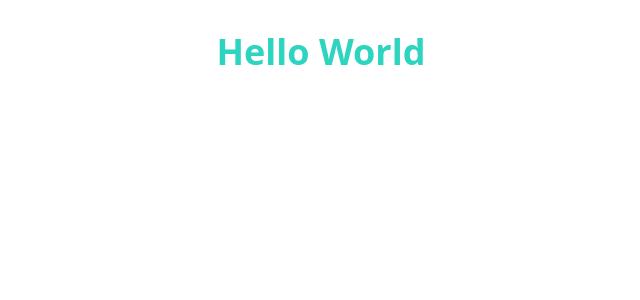
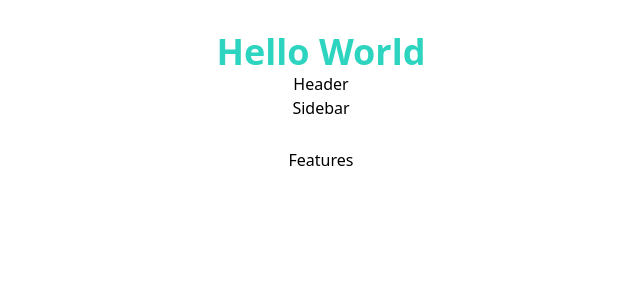
Before and after one commit to Muhammadumer2003/Ecommerce_MERN, a React (Vite) app in the folder client/: page /admin/features in a window 1280 px wide. Before the commit this address had no page. Shown: the top 300 px of the page, without its empty margins (319-959 px from the left). Built offline with nearby package versions, Linux system fonts and the light colour scheme.

Commit message:
admin-page

```diff
--- a/client/src/App.jsx
+++ b/client/src/App.jsx
@@ -4,6 +4,12 @@ import { Routes,Route } from 'react-router-dom';
 import Login from './pages/auth-view/login';
 import Register from './pages/auth-view/register';
 import './App.css'
+
+import Dashboard from './pages/admin-view/dashboard';
+import Features from './pages/admin-view/features';
+import Orders from './pages/admin-view/orders';
+import Products from './pages/admin-view/products';
+import Layyout from './components/admin-view/Layyout';
 
 function App() {
 
@@ -18,6 +24,17 @@ function App() {
           <Route path="register" element={<Register/>}/>
         </Route>
 
+
+
+      </Routes>
+
+      <Routes>
+      <Route path="/admin" element={<Layyout/>}>
+          <Route path="dashboard" element={<Dashboard/>}/>
+          <Route path="features" element={<Features/>}/>
+          <Route path="orders" element={<Orders/>}/>
+          <Route path="products" element={<Products/>}/>
+        </Route>
       </Routes>
     </>
   )
--- /dev/null
+++ b/client/src/components/admin-view/Header.jsx
@@ -0,0 +1,9 @@
+const Header=()=>{
+    return(
+        <div>
+            <h1>Header</h1>
+        </div>
+    )
+}
+
+export default Header;
--- /dev/null
+++ b/client/src/components/admin-view/Layyout.jsx
@@ -0,0 +1,17 @@
+import Sidebar from "./Sidebar";
+import Header from "./Header";
+import { Outlet } from "react-router-dom";
+const Layyout=()=>{
+    return(
+        <div>
+            <Header/>
+            <Sidebar/>
+
+            <div className="p-7">
+                <Outlet/>
+            </div>
+        </div>
+    )
+}
+
+export default Layyout;
--- /dev/null
+++ b/client/src/components/admin-view/Sidebar.jsx
@@ -0,0 +1,9 @@
+const Sidebar=()=>{
+    return(
+        <div>
+            <h1>Sidebar</h1>
+        </div>
+    )
+}
+
+export default Sidebar;
--- /dev/null
+++ b/client/src/pages/admin-view/dashboard.jsx
@@ -0,0 +1,9 @@
+const Dashboard=()=>{
+    return(
+        <div>
+            <h1>Dashboard</h1>
+        </div>
+    )
+}
+
+export default Dashboard;
--- /dev/null
+++ b/client/src/pages/admin-view/features.jsx
@@ -0,0 +1,9 @@
+const Features=()=>{
+    return(
+        <div>
+            <h1>Features</h1>
+        </div>
+    )
+}
+
+export default Features;
--- /dev/null
+++ b/client/src/pages/admin-view/orders.jsx
@@ -0,0 +1,9 @@
+const Orders=()=>{
+    return(
+        <div>
+            <h1>Orders</h1>
+        </div>
+    )
+}
+
+export default Orders;
--- /dev/null
+++ b/client/src/pages/admin-view/products.jsx
@@ -0,0 +1,9 @@
+const Products=()=>{
+    return(
+        <div>
+            <h1>Products</h1>
+        </div>
+    )
+}
+
+export default Products;
```
